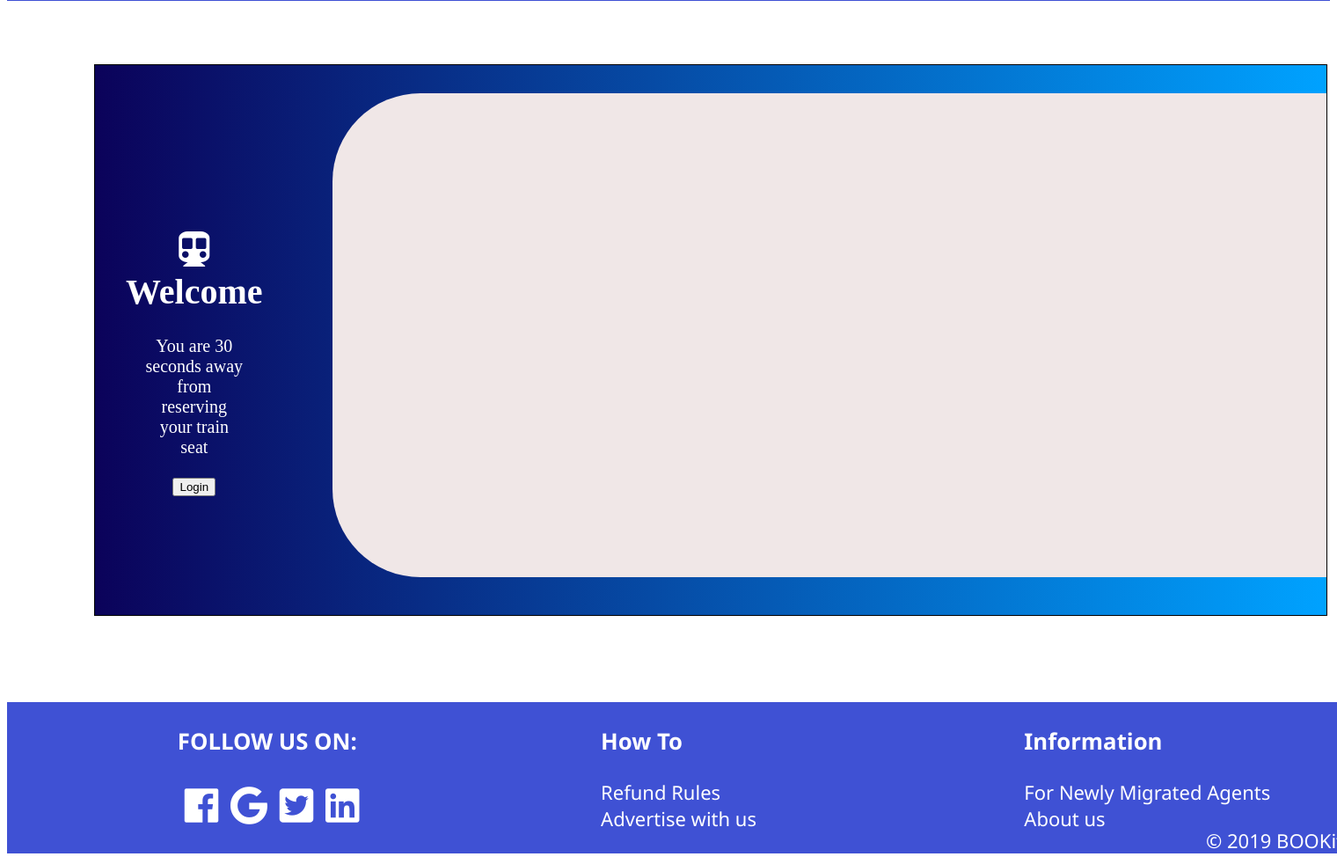
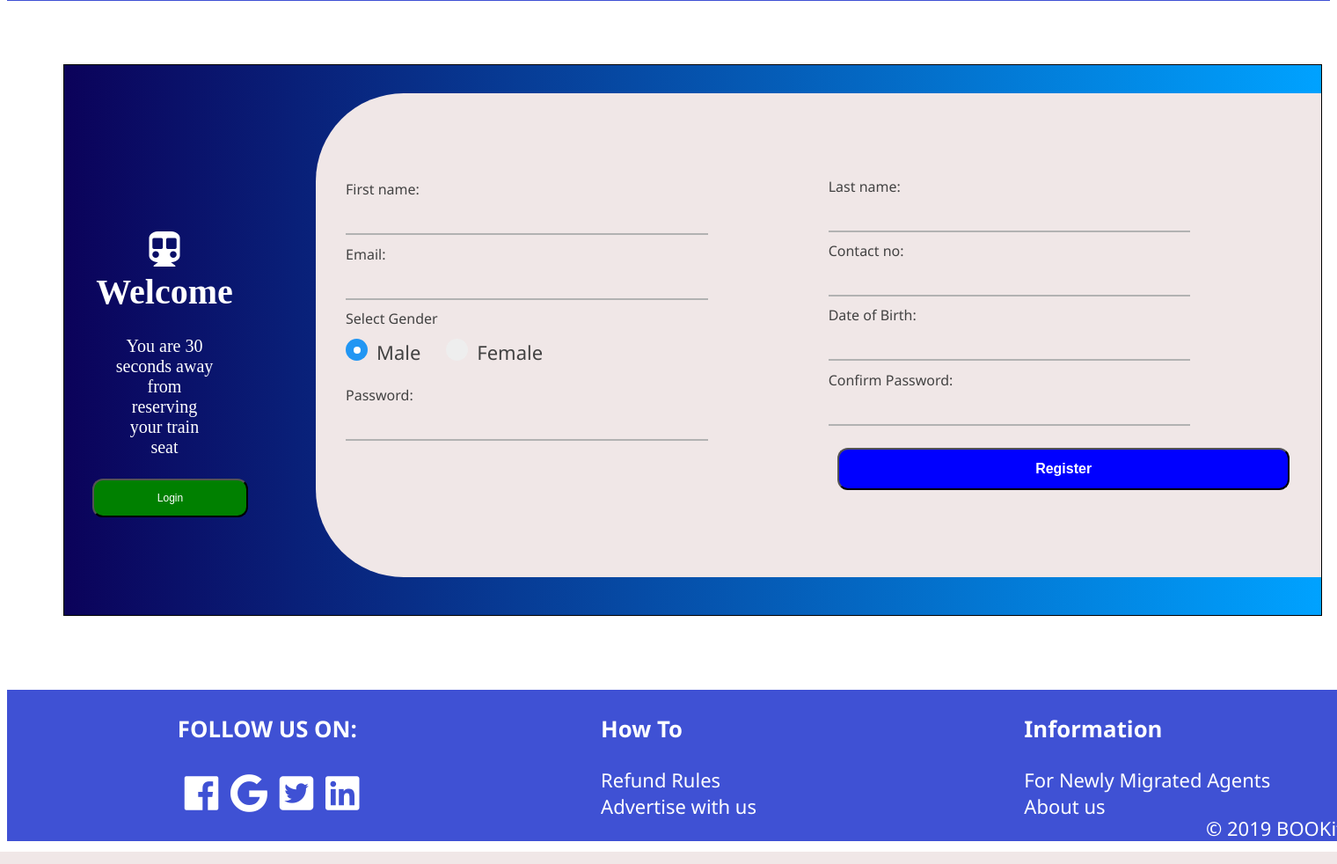
Before and after one commit to ShalithaCell/Online-Train-Reservation, a PHP site: page /Layout/register1.html in a window 1520 px wide; the page is wider, and only the part inside the window is pictured. Shown: the part 257-1239 px from the top of that part at 88% size. Run offline with PHP 8.4, Linux system fonts and the light colour scheme.

Commit message:
modify register page

```diff
--- a/Layout/register1.html
+++ b/Layout/register1.html
@@ -16,7 +16,13 @@
     <link rel="stylesheet" type="text/css" href="../Style/register1.css">
 
 
+        <!--jquery-->
         <script src="../Script/jquery-3.3.1.min.js"></script>
+
+    <!--jquery UI-->
+    <script src="../Script/jquery-ui.min.js"></script>
+    <link rel="stylesheet" href="../Style/jquery-ui.css" />
+
     <script src="../Script/Header.js"></script>
 
     <script>
@@ -26,6 +32,27 @@
             $('#Header').html(getHeaderLG());
             $('#footerID').html(getFooter());
         });
+
+        $(document).ready(function () {
+
+            //-------------------------js methods-------------------------------------------
+
+            //jquery ui calender
+            $('#txtDOB').datepicker({
+                    minDate: "0",
+                    maxDate: "12/31/2019",
+                    changeMonth: true,
+                    changeYear: true,
+                    showButtonPanel: true,
+                    dateFormat: "m/d/yy"
+            });
+
+
+
+        });
+
+
+
     </script>
 </head>
 
@@ -35,24 +62,93 @@
     <!--registration form-->
     <br><br><br><br>
 
-        <div class="container">
+    <div style="height:100%">
         <div class="row">
             <div class="square">
                 <div class="column1">
                     <h1 id="hed1"> <i class="fas fa-subway" id="ticon"></i><br>Welcome</h1>
                     <div>
-                                <p id="text1">You are 30 <br> seconds away <br> from <br> reserving <br> your train <br> seat</p>
+                        <p id="text1">You are 30 <br> seconds away <br> from <br> reserving <br> your train <br> seat
+                        </p>
                     </div>
 
-                            <button class="button2"><a href="./login.html"></a> Login </button>
+                    <button id="btnLogin"><a href="./login.html"></a> Login </button>
 
 
                 </div>
 
                 <div class="column2">
+                    <form action="">
+                    <div class="square1 mt-5 form-inline font-color font-Sego" class="column-two">
 
-                       <div class="square1 mt-5" class="column-two">
+                        <div class="col-md-3" style="margin-top: -5%;">
+                            <div style="width: 80%;">
+                                    <label for="txtFName">First name:</label>
+                                    <input type="text" id="txtFName" name="txtbFrom" required>
+                            </div>
 
+                            <div style="width: 80%;margin-top: 2%">
+                                    <label for="txtEmail">Email:</label>
+                                    <input type="text" id="txtEmail" name="txtbFrom">
+                            </div>
+
+                            <div   style="width: 80%;margin-top: 2%">
+                                    <label >Select Gender</label>
+                                    <div class="form-inline">
+                                            <label class="container" style="margin-top: 3%">Male
+                                                    <input id="rdoMale" type="radio" checked="checked" name="radio">
+                                                    <span class="checkmark"></span>
+                                            </label>
+
+                                            <label class="container" style="margin-top: 3%; margin-left: 7%">Female
+                                                    <input id="rdoFemale" type="radio" name="radio">
+                                                    <span class="checkmark"></span>
+                                            </label>
+                                    </div>
+
+                            </div>
+
+                            <div style="width: 80%;margin-top: 2%">
+                                    <label for="txtPassword">Password:</label>
+                                    <input type="Password" id="txtPassword" name="txtbFrom">
+                            </div>
+
+
+
+                        </div>
+                        <div class="col-md-3">
+                                <div style="width: 80%;">
+                                        <label for="txtLastName">Last name:</label>
+                                        <input type="text" id="txtLastName" name="txtbFrom">
+                                </div>
+
+                                <div style="width: 80%;margin-top: 2%">
+                                        <label for="txtContact">Contact no:</label>
+                                        <input type="text" id="txtContact" name="txtbFrom">
+                                </div>
+
+                                <div style="width: 80%;margin-top: 2%">
+                                        <label for="txtDOB">Date of Birth:</label>
+                                        <input type="text" id="txtDOB" name="dob">
+                                </div>
+
+                                <div style="width: 80%;margin-top: 2%">
+                                        <label for="txtConfirmPassword">Confirm Password:</label>
+                                        <input type="Password" id="txtConfirmPassword" name="txtbConfirmFrom">
+                                </div>
+
+                                <div>
+                                        <button type="submit" id="btnRegister" class="btn-cus" style="margin-left: 2%;">Register</button>
+                                </div>
+                        </div>
+
+                    </div>
+                </form>
+                </div>
+
+            </div>
+
+        </div>
 
     </div>
 
--- a/Style/register1.css
+++ b/Style/register1.css
@@ -2,7 +2,7 @@
     position: center;
     text-align: left;
     text-decoration-color: aqua;
-    width: 1400px;
+    width: 95%;
     height: 625px;
     margin-bottom: 10vh;
     display: inline-block;
@@ -14,8 +14,7 @@
 }
 .square1{
     position: right;
-    text-align: center;
-    width: 1130px;
+    width: 80%;
     height: 550px;
     Background-color: #f0e7e7;
     align-content: center;
@@ -39,3 +38,67 @@
     position: absolute;
 
 }
+
+#btnLogin {
+    background-color: green;
+    color: white;
+    padding: 13px;
+    text-align: center;
+    text-decoration: none;
+    display: inline-block;
+    font-size: 12px;
+    margin: 4px 2px;
+    cursor: pointer;
+    border-radius: 12px;
+    margin-left: 15px;
+    width: 78%;
+  }
+
+  .font-color{
+      color: #424242;
+  }
+
+  .col-md-3{
+    width: 45%;
+    padding-left: 3%;
+  }
+
+
+input[type=text] {
+    width: 100%;
+    padding: 12px 20px;
+    margin: 0px 0;
+    box-sizing: border-box;
+    border: none;
+    border-bottom: 2px solid #B2B2B2  ;
+    Background-color: #f0e7e7;
+  }
+
+  input[type=password] {
+    width: 100%;
+    padding: 12px 20px;
+    margin: 0px 0;
+    box-sizing: border-box;
+    border: none;
+    border-bottom: 2px solid #B2B2B2  ;
+    Background-color: #f0e7e7;
+  }
+
+  .btn-cus {
+    background-color: blue;
+    color: white;
+    font-weight: bold;
+    padding: 13px;
+    text-align: center;
+    text-decoration: none;
+    display: inline-block;
+    font-size: 1em;
+    margin: 4px 2px;
+    cursor: pointer;
+    border-radius: 12px;
+    margin-left: 15px;
+    margin-left: 2%;
+    margin-top: 5%;
+    width: 100%;
+
+  }
```
Lines whose indentation alone changed are shown as unchanged.
